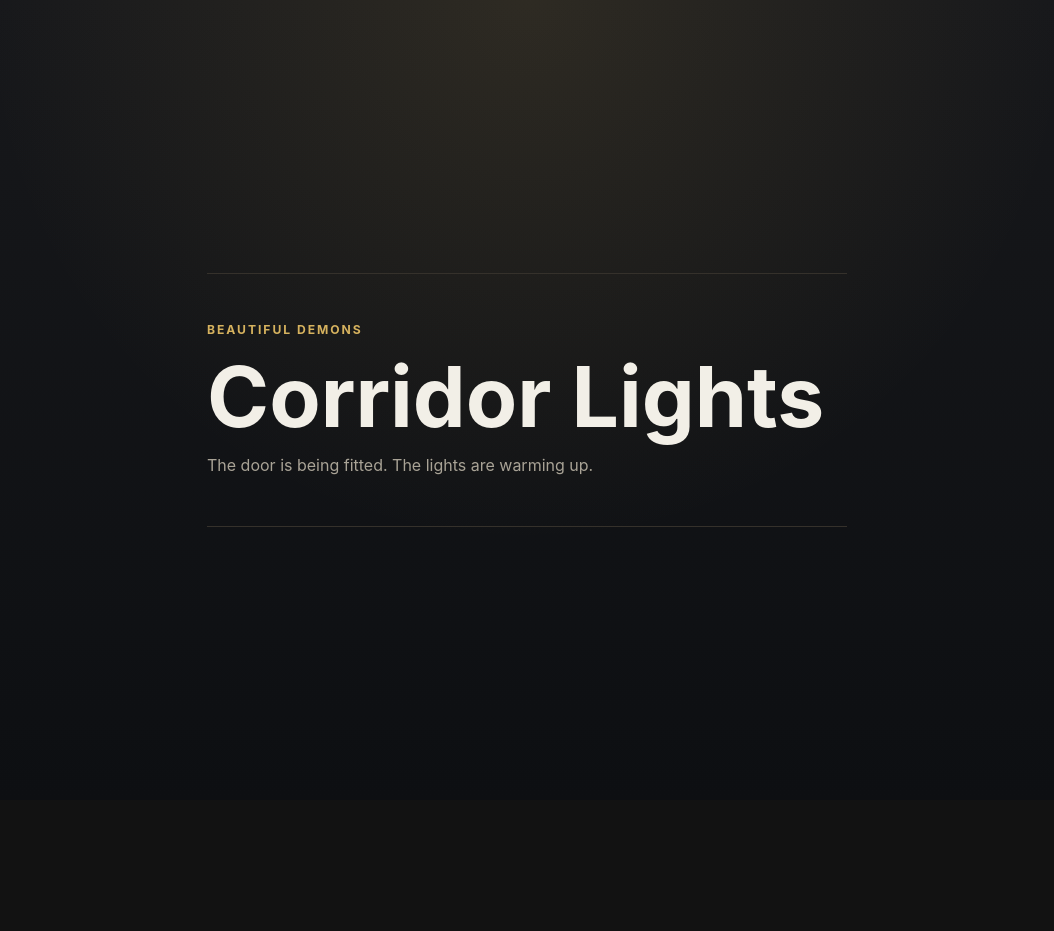
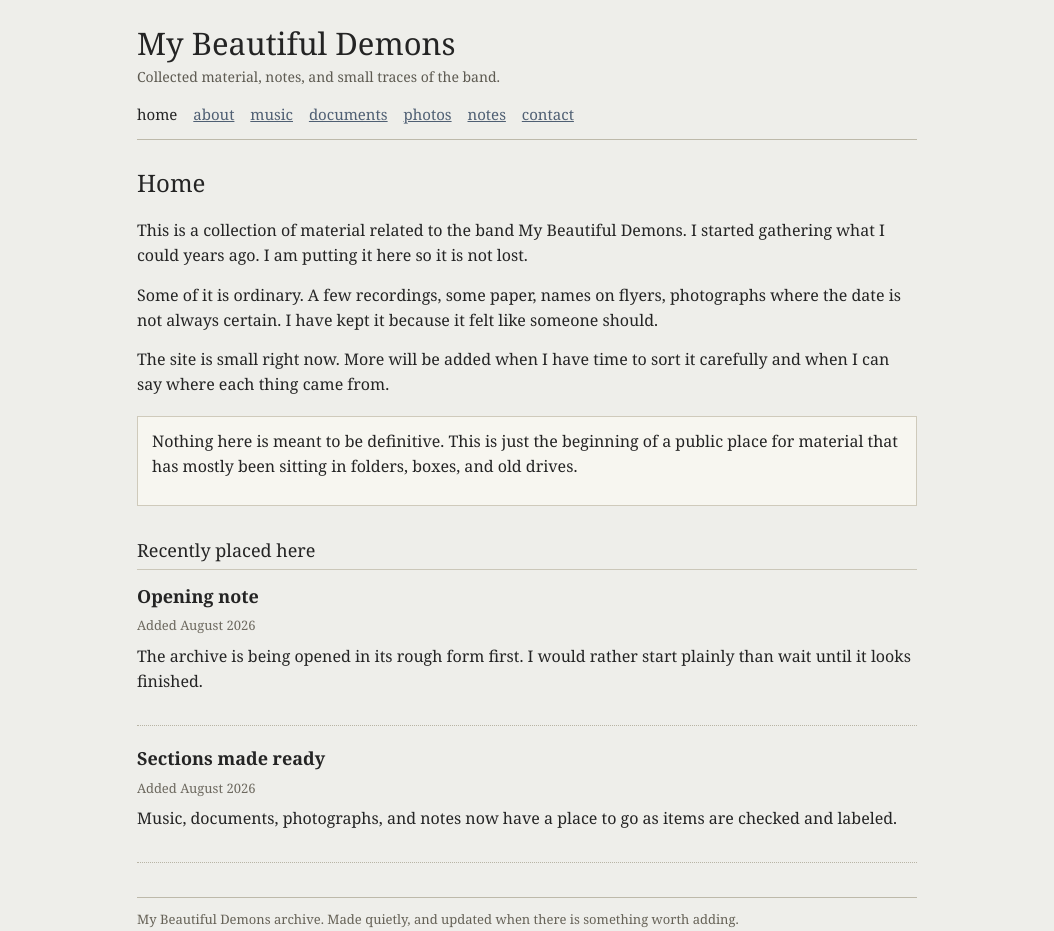
Before and after one commit to AILean-ops/beautiful-demons, a website: page public/index.html in a window 1280 px wide. Shown: the whole page, without its empty margins (113-1167 px from the left). Before the commit the page ends 800 px from the top, so only its background shows below. Drawn offline with Linux system fonts and the light colour scheme.

Commit message:
Build My Beautiful Demons archive site

```diff
--- a/public/index.html
+++ b/public/index.html
@@ -1,76 +1,78 @@
 <!doctype html>
 <html lang="en">
   <head>
-    <meta charset="utf-8" />
-    <meta name="viewport" content="width=device-width, initial-scale=1" />
-    <title>Corridor Lights</title>
-    <meta name="robots" content="noindex" />
-    <style>
-      :root {
-        color-scheme: dark;
-        --bg: #0d0f12;
-        --fg: #f2efe7;
-        --muted: #a9a396;
-        --line: #35312b;
-        --accent: #d6b25e;
-      }
-
-      * {
-        box-sizing: border-box;
-      }
-
-      body {
-        margin: 0;
-        min-height: 100vh;
-        display: grid;
-        place-items: center;
-        background:
-          radial-gradient(circle at 50% 0%, rgba(214, 178, 94, 0.12), transparent 34rem),
-          linear-gradient(180deg, #17181b 0%, var(--bg) 100%);
-        color: var(--fg);
-        font-family:
-          Inter, ui-sans-serif, system-ui, -apple-system, BlinkMacSystemFont, "Segoe UI",
-          sans-serif;
-      }
-
-      main {
-        width: min(40rem, calc(100vw - 3rem));
-        border-top: 1px solid var(--line);
-        border-bottom: 1px solid var(--line);
-        padding: 3rem 0;
-      }
-
-      p {
-        margin: 0;
-        color: var(--muted);
-        font-size: 1rem;
-        line-height: 1.6;
-      }
-
-      h1 {
-        margin: 0 0 1rem;
-        color: var(--fg);
-        font-size: clamp(2.4rem, 8vw, 5.25rem);
-        font-weight: 700;
-        letter-spacing: 0;
-        line-height: 0.95;
-      }
-
-      .mark {
-        margin-bottom: 1.25rem;
-        color: var(--accent);
-        font-size: 0.76rem;
-        font-weight: 700;
-        letter-spacing: 0.16em;
-        text-transform: uppercase;
-      }
-    </style>
+    <meta charset="utf-8">
+    <meta name="viewport" content="width=device-width, initial-scale=1">
+    <title>My Beautiful Demons Archive</title>
+    <link rel="stylesheet" href="style.css">
   </head>
   <body>
-    <main aria-label="Corridor Lights placeholder">
-      <div class="mark">Beautiful Demons</div>
-      <h1>Corridor Lights</h1>
-      <p>The door is being fitted. The lights are warming up.</p>
-    </main>
+    <div class="page">
+      <header class="top">
+        <p class="site-title"><a href="index.html">My Beautiful Demons</a></p>
+        <p class="tagline">Collected material, notes, and small traces of the band.</p>
+        <nav class="nav" aria-label="Main navigation">
+          <a class="current" href="index.html">home</a>
+          <a href="about.html">about</a>
+          <a href="music.html">music</a>
+          <a href="documents.html">documents</a>
+          <a href="photos.html">photos</a>
+          <a href="notes.html">notes</a>
+          <a href="contact.html">contact</a>
+        </nav>
+      </header>
+
+      <main>
+        <h1>Home</h1>
+        <p>
+          This is a collection of material related to the band My Beautiful Demons.
+          I started gathering what I could years ago. I am putting it here so it
+          is not lost.
+        </p>
+        <p>
+          Some of it is ordinary. A few recordings, some paper, names on flyers,
+          photographs where the date is not always certain. I have kept it because
+          it felt like someone should.
+        </p>
+        <p>
+          The site is small right now. More will be added when I have time to sort
+          it carefully and when I can say where each thing came from.
+        </p>
+
+        <div class="note">
+          <p>
+            Nothing here is meant to be definitive. This is just the beginning of
+            a public place for material that has mostly been sitting in folders,
+            boxes, and old drives.
+          </p>
+        </div>
+
+        <h2>Recently placed here</h2>
+        <ul class="archive-list">
+          <li class="entry">
+            <h3>Opening note</h3>
+            <p class="meta">Added August 2026</p>
+            <p>
+              The archive is being opened in its rough form first. I would rather
+              start plainly than wait until it looks finished.
+            </p>
+          </li>
+          <li class="entry">
+            <h3>Sections made ready</h3>
+            <p class="meta">Added August 2026</p>
+            <p>
+              Music, documents, photographs, and notes now have a place to go as
+              items are checked and labeled.
+            </p>
+          </li>
+        </ul>
+
+        <!-- Add new home page notices above this line. -->
+      </main>
+
+      <footer class="footer">
+        My Beautiful Demons archive. Made quietly, and updated when there is something worth adding.
+      </footer>
+    </div>
   </body>
 </html>
--- /dev/null
+++ b/public/style.css
@@ -0,0 +1,191 @@
+html {
+  background: #eeeeea;
+  color: #242424;
+  font-family: Georgia, "Times New Roman", Times, serif;
+  font-size: 16px;
+}
+
+body {
+  margin: 0;
+  padding: 0;
+}
+
+.page {
+  max-width: 780px;
+  margin: 0 auto;
+  padding: 26px 18px 32px;
+}
+
+.top {
+  border-bottom: 1px solid #bdb9aa;
+  margin-bottom: 24px;
+  padding-bottom: 12px;
+}
+
+.site-title {
+  margin: 0 0 6px;
+  font-size: 31px;
+  font-weight: normal;
+  line-height: 1.12;
+}
+
+.site-title a {
+  color: #242424;
+  text-decoration: none;
+}
+
+.tagline {
+  margin: 0;
+  color: #5d5a51;
+  font-size: 14px;
+}
+
+.nav {
+  margin-top: 16px;
+  font-size: 15px;
+  line-height: 1.7;
+}
+
+.nav a {
+  color: #4f5f73;
+  margin-right: 12px;
+  text-decoration: underline;
+}
+
+.nav a.current {
+  color: #242424;
+  text-decoration: none;
+}
+
+main {
+  line-height: 1.58;
+}
+
+h1 {
+  font-size: 24px;
+  font-weight: normal;
+  margin: 0 0 16px;
+}
+
+h2 {
+  border-bottom: 1px solid #cbc7b9;
+  font-size: 18px;
+  font-weight: normal;
+  margin: 30px 0 12px;
+  padding-bottom: 4px;
+}
+
+p {
+  margin: 0 0 14px;
+}
+
+a {
+  color: #4f5f73;
+}
+
+.note {
+  background: #f7f6f0;
+  border: 1px solid #cfcabb;
+  margin: 18px 0;
+  padding: 12px 14px;
+}
+
+.quiet {
+  color: #666257;
+  font-size: 14px;
+}
+
+.entry {
+  border-bottom: 1px dotted #b8b4a5;
+  margin: 0 0 18px;
+  padding-bottom: 17px;
+}
+
+.entry h2,
+.entry h3 {
+  border: 0;
+  font-size: 18px;
+  margin: 0 0 5px;
+  padding: 0;
+}
+
+.meta {
+  color: #6d695f;
+  font-size: 13px;
+  margin-bottom: 8px;
+}
+
+.source {
+  color: #777268;
+  font-size: 13px;
+  margin-top: 8px;
+}
+
+.archive-list {
+  list-style: none;
+  margin: 0;
+  padding: 0;
+}
+
+.box-row {
+  display: grid;
+  gap: 14px;
+  grid-template-columns: repeat(2, minmax(0, 1fr));
+  margin-top: 12px;
+}
+
+.artifact-box {
+  background: #f5f4ee;
+  border: 1px solid #c9c4b4;
+  min-height: 128px;
+  padding: 12px;
+}
+
+.artifact-box.tall {
+  min-height: 190px;
+}
+
+.placeholder-mark {
+  border: 1px dashed #aaa38f;
+  color: #736f65;
+  display: flex;
+  align-items: center;
+  justify-content: center;
+  min-height: 92px;
+  padding: 10px;
+  text-align: center;
+}
+
+audio {
+  display: block;
+  margin: 10px 0 6px;
+  max-width: 100%;
+  width: 100%;
+}
+
+.footer {
+  border-top: 1px solid #bdb9aa;
+  color: #666257;
+  font-size: 13px;
+  margin-top: 34px;
+  padding-top: 12px;
+}
+
+@media (max-width: 620px) {
+  .page {
+    padding: 18px 13px 26px;
+  }
+
+  .site-title {
+    font-size: 27px;
+  }
+
+  .nav a {
+    display: inline-block;
+    margin-right: 9px;
+  }
+
+  .box-row {
+    grid-template-columns: 1fr;
+  }
+}
```
Also changed, not shown: public/about.html (added, +66 -0 lines), public/contact.html (added, +51 -0 lines), public/documents.html (added, +67 -0 lines), public/music.html (added, +86 -0 lines), public/notes.html (added, +65 -0 lines), public/photos.html (added, +66 -0 lines).
